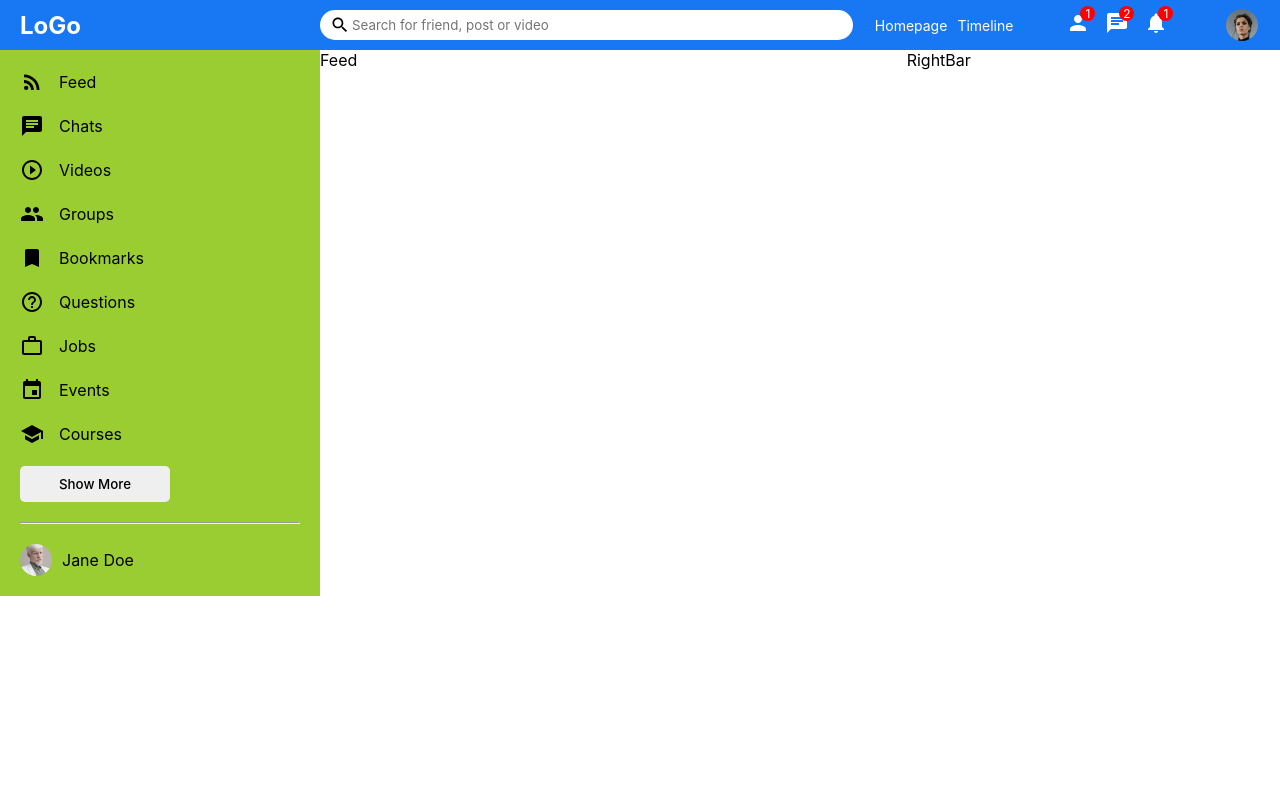
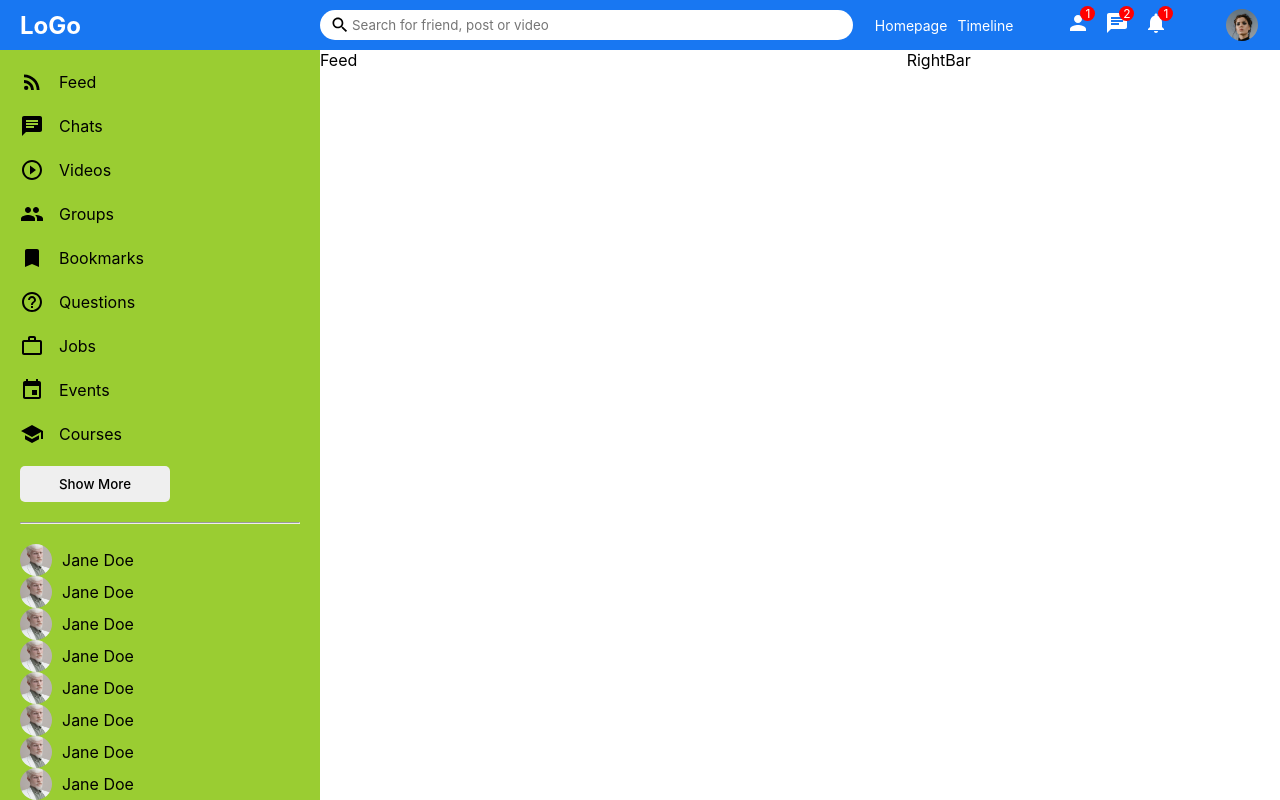
Before and after one commit to ashiqur-russel/React-Social-Media-App, a React (Create React App) app in the folder client/: page / in a window 1280 px wide. Built offline with nearby package versions, Linux system fonts and the light colour scheme.

Commit message:
sidebar complete

```diff
--- a/client/src/components/sidebar/Sidebar.js
+++ b/client/src/components/sidebar/Sidebar.js
@@ -62,6 +62,54 @@ export default function Sidebar() {
                     <img src="/assets/person/2.jpeg" alt="" className="sidebarFriendImage" />
                     <span className="sidebarFriendName">Jane Doe</span>
                 </ul>
+                <ul className="sidebarFriendList">
+                    <img src="/assets/person/2.jpeg" alt="" className="sidebarFriendImage" />
+                    <span className="sidebarFriendName">Jane Doe</span>
+                </ul>
+                <ul className="sidebarFriendList">
+                    <img src="/assets/person/2.jpeg" alt="" className="sidebarFriendImage" />
+                    <span className="sidebarFriendName">Jane Doe</span>
+                </ul>
+                <ul className="sidebarFriendList">
+                    <img src="/assets/person/2.jpeg" alt="" className="sidebarFriendImage" />
+                    <span className="sidebarFriendName">Jane Doe</span>
+                </ul>
+                <ul className="sidebarFriendList">
+                    <img src="/assets/person/2.jpeg" alt="" className="sidebarFriendImage" />
+                    <span className="sidebarFriendName">Jane Doe</span>
+                </ul>
+                <ul className="sidebarFriendList">
+                    <img src="/assets/person/2.jpeg" alt="" className="sidebarFriendImage" />
+                    <span className="sidebarFriendName">Jane Doe</span>
+                </ul>
+                <ul className="sidebarFriendList">
+                    <img src="/assets/person/2.jpeg" alt="" className="sidebarFriendImage" />
+                    <span className="sidebarFriendName">Jane Doe</span>
+                </ul>
+                <ul className="sidebarFriendList">
+                    <img src="/assets/person/2.jpeg" alt="" className="sidebarFriendImage" />
+                    <span className="sidebarFriendName">Jane Doe</span>
+                </ul>
+                <ul className="sidebarFriendList">
+                    <img src="/assets/person/2.jpeg" alt="" className="sidebarFriendImage" />
+                    <span className="sidebarFriendName">Jane Doe</span>
+                </ul>
+                <ul className="sidebarFriendList">
+                    <img src="/assets/person/2.jpeg" alt="" className="sidebarFriendImage" />
+                    <span className="sidebarFriendName">Jane Doe</span>
+                </ul>
+                <ul className="sidebarFriendList">
+                    <img src="/assets/person/2.jpeg" alt="" className="sidebarFriendImage" />
+                    <span className="sidebarFriendName">Jane Doe</span>
+                </ul>
+                <ul className="sidebarFriendList">
+                    <img src="/assets/person/2.jpeg" alt="" className="sidebarFriendImage" />
+                    <span className="sidebarFriendName">Jane Doe</span>
+                </ul>
+                <ul className="sidebarFriendList">
+                    <img src="/assets/person/2.jpeg" alt="" className="sidebarFriendImage" />
+                    <span className="sidebarFriendName">Jane Doe</span>
+                </ul>
             </div>
 
         </div>
--- a/client/src/components/sidebar/sidebar.css
+++ b/client/src/components/sidebar/sidebar.css
@@ -1,6 +1,19 @@
 .sidebar{
     flex: 3;
     height: calc(100vh - 50px);
+    overflow-y: scroll;
+}
+
+::-webkit-scrollbar{
+    width: 5px;
+}
+::-webkit-scrollbar-track{
+    background-color: #f1f1f1;
+}
+
+::-webkit-scrollbar-thumb{
+        background-color: rgb(179,179,179);
+
 }
 
 .sidebarWrapper{
```
